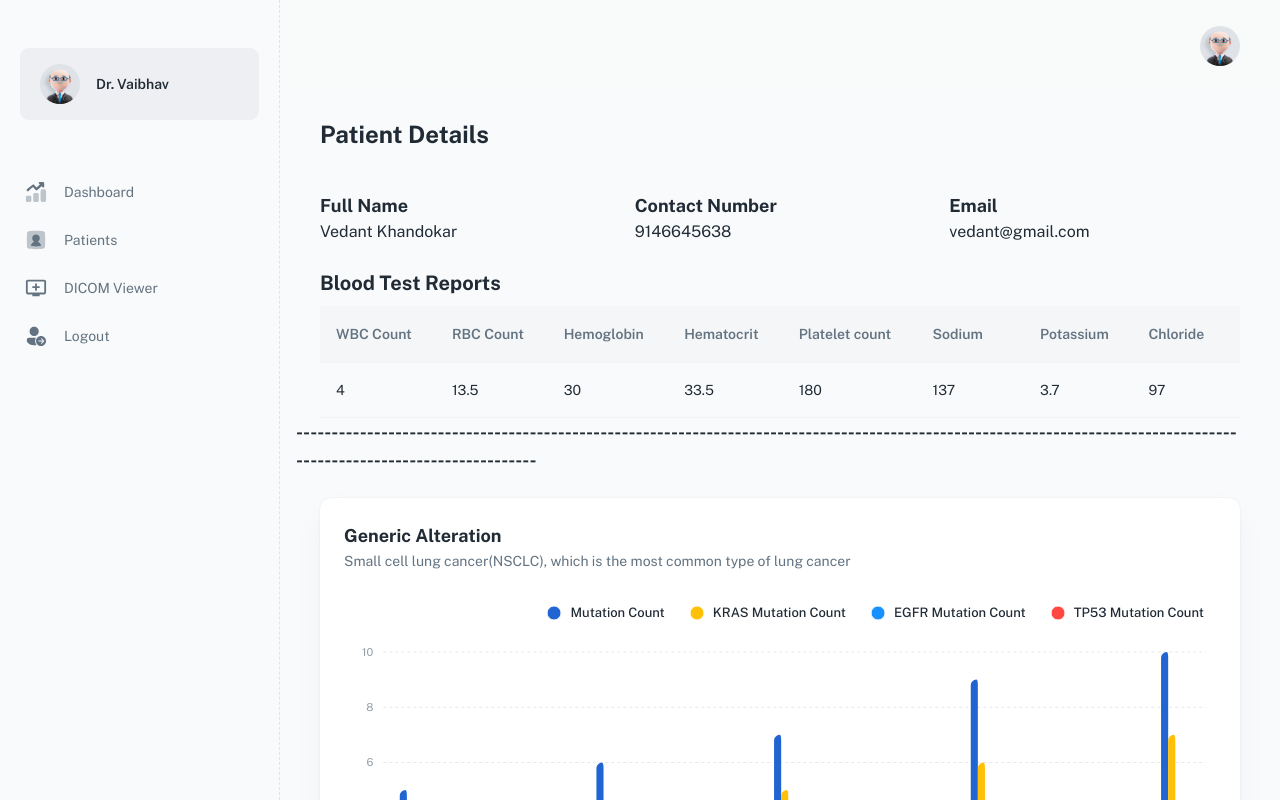
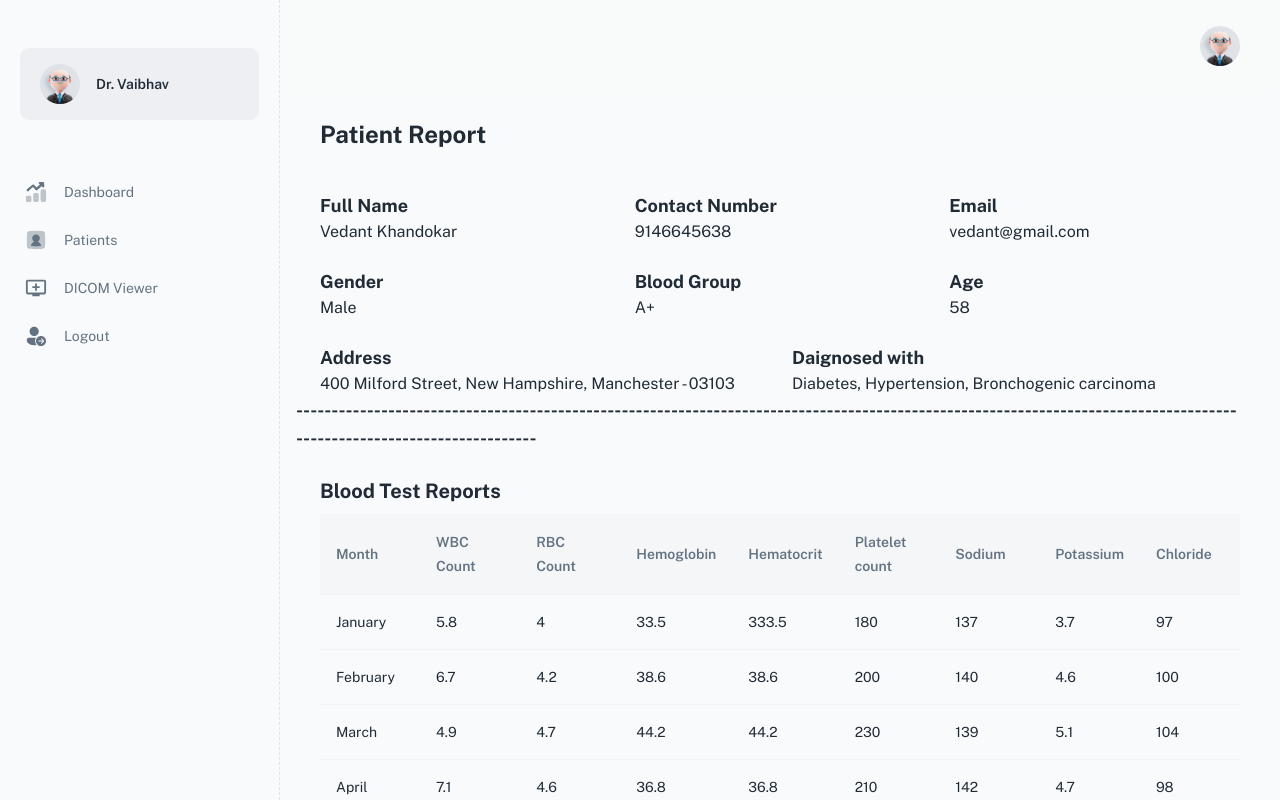
Before and after one commit to vedantPersi/techathon_multimodal_analisys, a React (Create React App) app in the folder Frontend/: page /dashboard/userDetails in a window 1280 px wide. Shown: the top 800 px of the page. Built offline with nearby package versions, Linux system fonts and the light colour scheme; a web font is replaced by a local one; what dwv would draw is missing.

Commit message:
Final set of changes in Frontend

```diff
--- a/Frontend/src/pages/ProductsPage.js
+++ b/Frontend/src/pages/ProductsPage.js
@@ -33,6 +33,7 @@ export default function ProductsPage() {
   };
 
   const columns_pathalogy = [
+    { id: "month", label: "Month", minWidth: 100},
     { id: "wbcCount", label: "WBC Count", minWidth: 100},
     { id: "rbcCount", label: "RBC Count", minWidth: 100},
     { id: "hemoglobin", label: "Hemoglobin", minWidth: 100},
@@ -44,7 +45,11 @@ export default function ProductsPage() {
   ];
 
   const rows_pathalogy = [
-    { wbcCount: 4, rbcCount: 13.5, hemoglobin: 30, hematocrit: 33.5, plateletCount: 180, sodium: 137, potassium: 3.7, chloride: 97}
+    { month: "January", wbcCount: 5.8, rbcCount: 4, hemoglobin: 33.5, hematocrit: 333.5, plateletCount: 180, sodium: 137, potassium: 3.7, chloride: 97},
+    { month: "February", wbcCount: 6.7, rbcCount: 4.2, hemoglobin: 38.6, hematocrit: 38.6, plateletCount: 200, sodium: 140, potassium: 4.6, chloride: 100},
+    { month: "March", wbcCount: 4.9, rbcCount: 4.7, hemoglobin: 44.2, hematocrit: 44.2, plateletCount: 230, sodium: 139, potassium: 5.1, chloride: 104},
+    { month: "April", wbcCount: 7.1, rbcCount: 4.6, hemoglobin: 36.8, hematocrit: 36.8, plateletCount: 210, sodium: 142, potassium: 4.7, chloride: 98},
+    { month: "May", wbcCount: 5.2, rbcCount: 4.8, hemoglobin: 48.3, hematocrit: 48.3, plateletCount: 260, sodium: 141, potassium: 3.9, chloride: 101},
   ];
 
   const columns_generic = [
@@ -97,7 +102,7 @@ export default function ProductsPage() {
     // </>
     <Container maxWidth="xl">
       <Typography variant="h4" sx={{ mb: 5 }}>
-        Patient Details
+        Patient Report
       </Typography>
 
       <Grid container spacing={3}>
@@ -126,6 +131,35 @@ export default function ProductsPage() {
           <Typography variant="body">vedant@gmail.com</Typography>
         </Grid>
 
+        <Grid item xs={12} md={6} lg={4}>
+          <Typography variant="h6">Gender</Typography>
+          <Typography variant="body">Male</Typography>
+        </Grid>
+
+        <Grid item xs={12} md={6} lg={4}>
+          <Typography variant="h6">Blood Group</Typography>
+          <Typography variant="body">A+</Typography>
+        </Grid>
+
+        <Grid item xs={12} md={6} lg={4}>
+          <Typography variant="h6">Age</Typography>
+          <Typography variant="body">58</Typography>
+        </Grid>
+
+        <Grid item xs={12} md={6} lg={6}>
+          <Typography variant="h6">Address</Typography>
+          <Typography variant="body">400 Milford Street, New Hampshire, Manchester - 03103</Typography>
+        </Grid>
+
+        <Grid item xs={12} md={6} lg={6}>
+          <Typography variant="h6">Daignosed with</Typography>
+          <Typography variant="body">Diabetes, Hypertension, Bronchogenic carcinoma</Typography>
+        </Grid>
+
+        <Typography variant="h6">
+        -----------------------------------------------------------------------------------------------------------------------------------------------------------------------
+        </Typography>
+
         {/* Pathology Reports */}
         <Grid item xs={12} md={6} lg={12}>
           <Typography variant="h5" sx={{ mb: 1 }}>
@@ -145,6 +179,7 @@ export default function ProductsPage() {
             <TableBody>
               {rows_pathalogy.map((row) => (
                 <TableRow key={row.id}>
+                  <TableCell align="left">{row.month}</TableCell>
                   <TableCell align="left">{row.wbcCount}</TableCell>
                   <TableCell align="left">{row.rbcCount}</TableCell>
                   <TableCell align="left">{row.hemoglobin}</TableCell>
```
